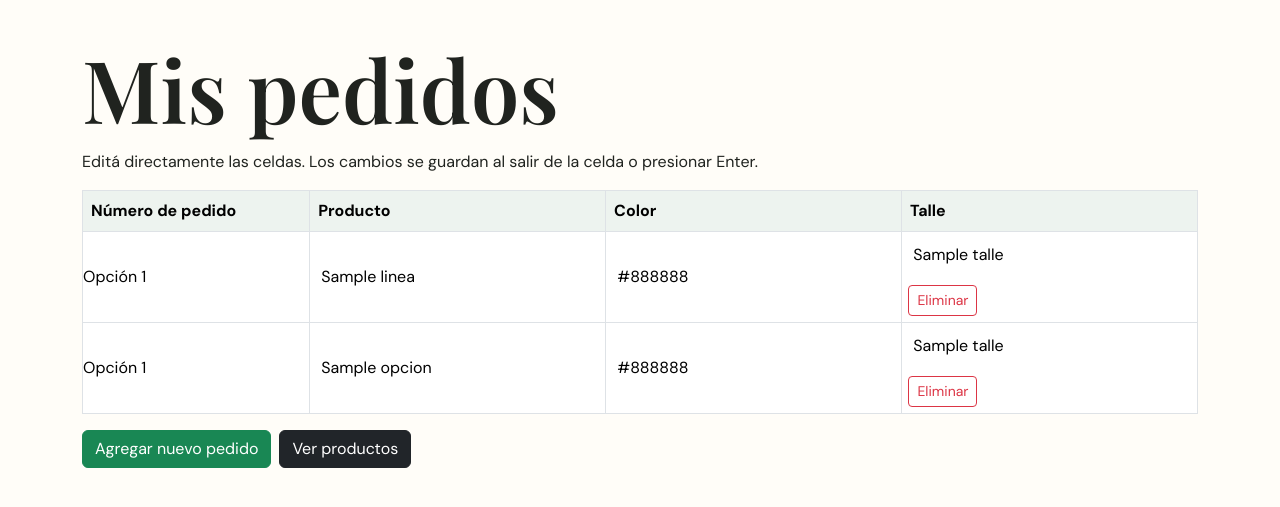
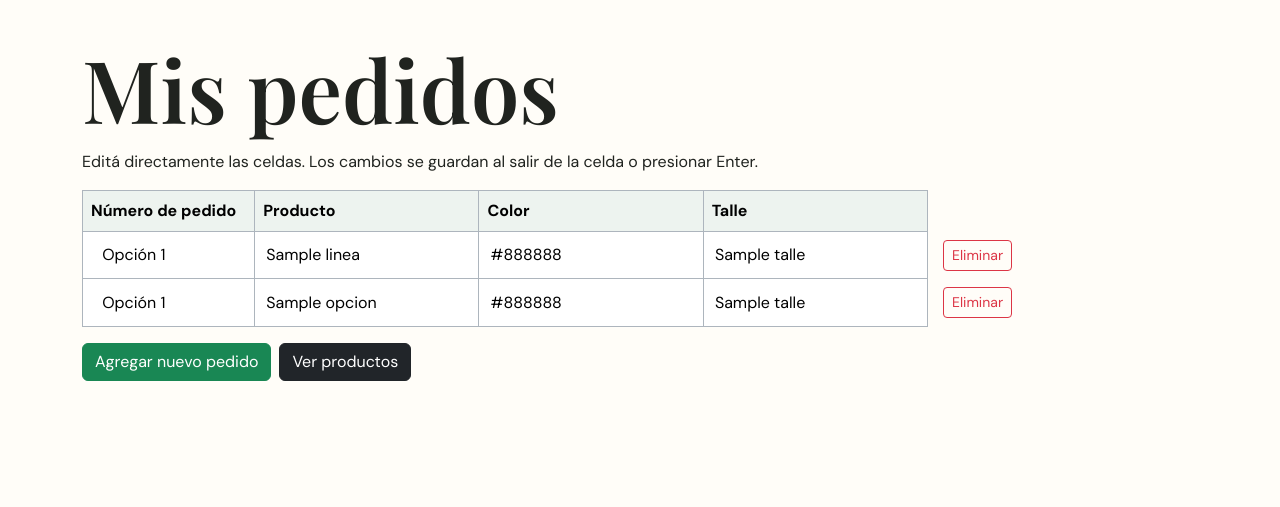
Before and after one commit to DamianRojas79/InduPedidos, a Django app: template myapp/producto/templates/producto/mis_pedidos.html in a window 1280 px wide. Shown: the part 76-583 px from the top of the page. Run offline with Django 5.2, Linux system fonts and the light colour scheme; the template is opened without the code that fills it: most values are stand-ins (such as "Sample title", 1, 10 or a date in 2020); parts of the project's set-up code (start-up, migrations or seed data) failed here and were passed over.

Commit message:
Se agrega estilos para  para diferenciar opciones  y ubicar acciones fuera de la tabla

```diff
--- a/myapp/static/producto/css/mis_pedidos.css
+++ b/myapp/static/producto/css/mis_pedidos.css
@@ -1,4 +1,11 @@
-.planilla-pedidos { background: white; min-width: 680px; }
+.contenido-planilla { min-width: 950px; padding-right: 270px; }
+.planilla-pedidos {
+    background: white; width: 100%; border-collapse: collapse;
+    border: 1px solid #adb5bd; --bs-table-border-color: #adb5bd;
+}
+.planilla-pedidos > thead > tr > th,
+.planilla-pedidos > tbody > tr > td { border: 1px solid #adb5bd; }
+.planilla-pedidos .celda-talle { position: relative; }
 .planilla-pedidos th { background: #edf3ef; }
 .planilla-pedidos td { padding: 0; }
 .planilla-pedidos input {
@@ -7,4 +14,11 @@
 }
 .planilla-pedidos input:focus { outline: 2px solid #198754; outline-offset: -2px; background: #f3fff7; }
 .planilla-pedidos input[aria-invalid="true"] { background: #fff0f0; outline: 2px solid #dc3545; outline-offset: -2px; }
-.planilla-pedidos .acciones-pedido { padding: .4rem; width: 1%; white-space: nowrap; }
+.planilla-pedidos .acciones-pedido {
+    position: absolute; left: 100%; top: 0; height: 100%; width: 270px;
+    display: flex; flex-direction: row; flex-wrap: nowrap; align-items: center;
+    gap: .5rem; padding: 0 1rem; white-space: nowrap;
+}
+.acciones-pedido form { margin: 0; flex: 0 0 auto; }
+.planilla-pedidos .fila-opcion { background: #f6f8f7; }
+.numero-opcion { display: block; padding: .7rem 1.2rem; white-space: nowrap; }
```
